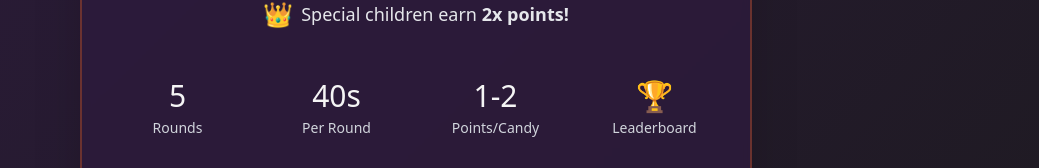
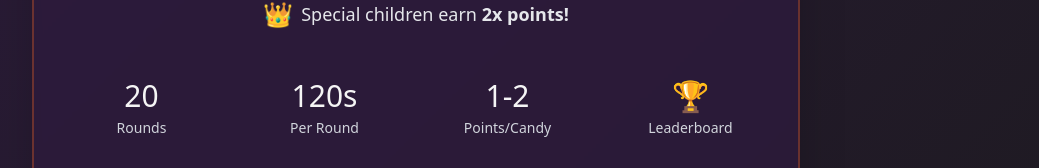
Before and after one commit to EakDev-hub/halloweencandy, a React (Vite) app: page / in a window 1280 px wide. Shown: the part 420-588 px from the top of the page, without its empty margins (224-1263 px from the left). Built offline with nearby package versions, Linux system fonts and the light colour scheme; no server answers.

Commit message:
fix landingpage

```diff
--- a/src/components/screens/LandingPage.tsx
+++ b/src/components/screens/LandingPage.tsx
@@ -14,7 +14,7 @@ export default function LandingPage() {
 
   return (
     <div className="min-h-screen flex items-center justify-center p-4 bg-halloween-gradient">
-      <div className={`card max-w-2xl w-full text-center transform transition-all duration-300 ${isAnimating ? 'scale-95 opacity-0' : 'scale-100 opacity-100'}`}>
+      <div className={`card max-w-3xl w-full text-center transform transition-all duration-300 ${isAnimating ? 'scale-95 opacity-0' : 'scale-100 opacity-100'}`}>
         {/* Title */}
         <div className="mb-8">
           <h1 className="text-5xl md:text-7xl font-halloween text-halloween-orange mb-4 animate-pulse-slow">
@@ -48,11 +48,11 @@ export default function LandingPage() {
         {/* Game Stats */}
         <div className="grid grid-cols-2 md:grid-cols-4 gap-4 mb-8">
           <div className="bg-halloween-black/30 rounded-lg p-4">
-            <div className="text-3xl mb-1">5</div>
+            <div className="text-3xl mb-1">20</div>
             <div className="text-sm text-gray-300">Rounds</div>
           </div>
           <div className="bg-halloween-black/30 rounded-lg p-4">
-            <div className="text-3xl mb-1">40s</div>
+            <div className="text-3xl mb-1">120s</div>
             <div className="text-sm text-gray-300">Per Round</div>
           </div>
           <div className="bg-halloween-black/30 rounded-lg p-4">
@@ -91,7 +91,6 @@ export default function LandingPage() {
             <p className="ml-4">• 👧 Child 1 wants: 2🍭 + 1🍫 → <span className="text-green-400">3 points if correct</span></p>
             <p className="ml-4">• 👦 Child 2 👑 (special) wants: 3🐻 + 1🍭 → <span className="text-yellow-400">8 points if correct!</span></p>
             <p className="ml-4">• 👧 Child 3 wants: 2🍫 + 2🐻 → <span className="text-green-400">4 points if correct</span></p>
-            <p className="text-halloween-lightOrange mt-3">Max possible: <strong>15 points</strong> this round!</p>
           </div>
         </div>
 
```
